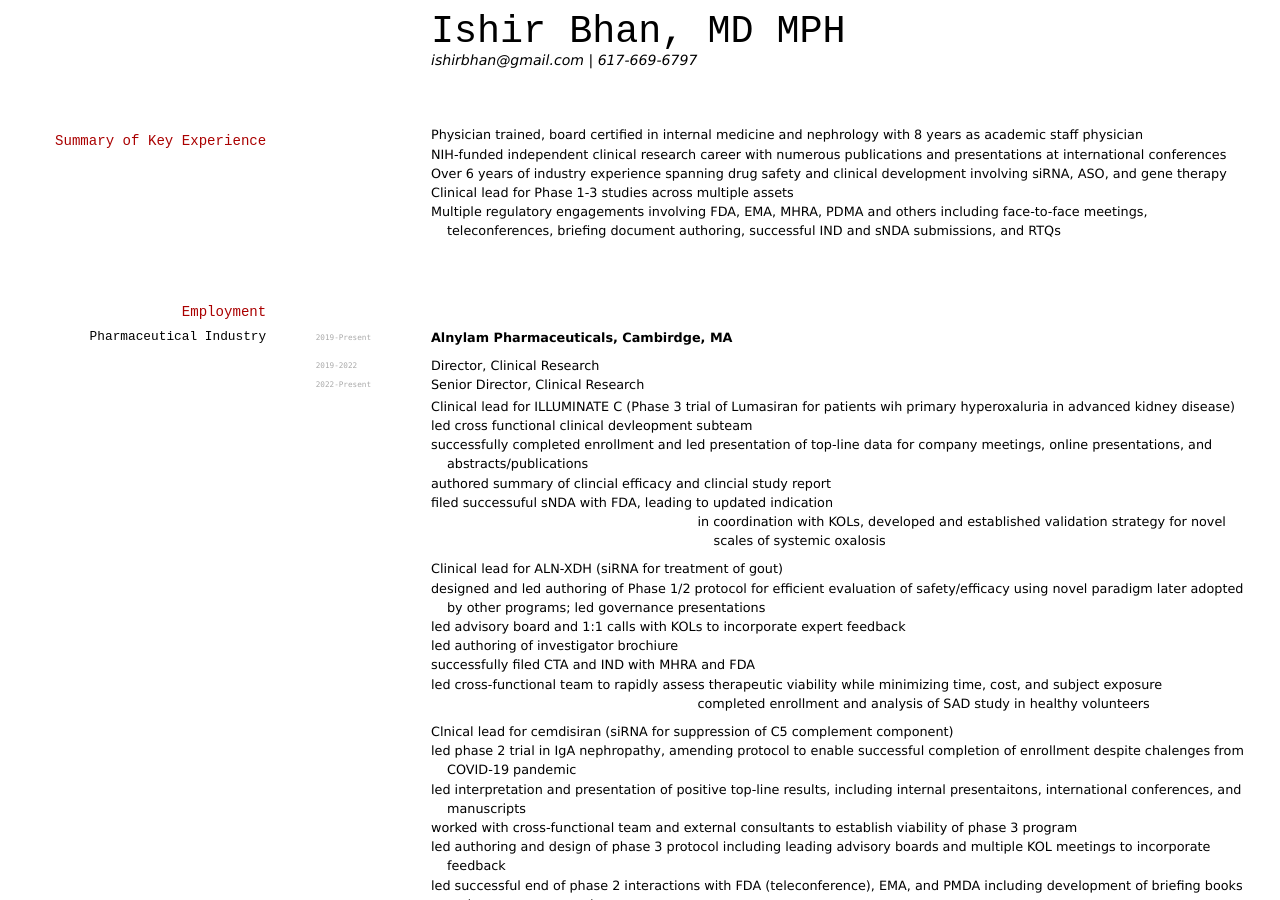
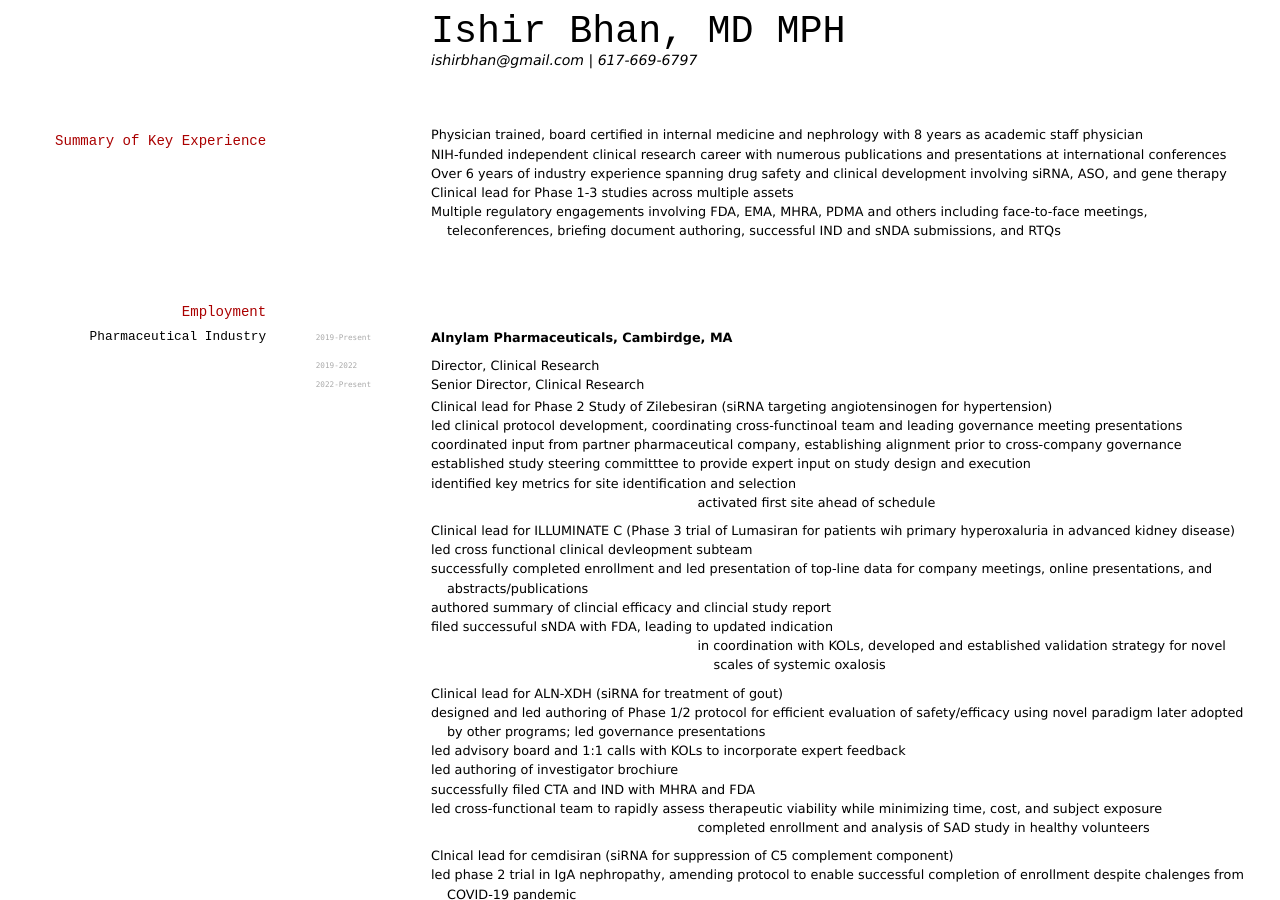
Before and after one commit to elipapa/markdown-cv, a Jekyll site: the page built from index.md, in a window 1280 px wide and 900 px high. Built offline with Jekyll 4.4.1, drawn with Linux system fonts in a browser that asks for light colours.

Commit message:
updated experience

```diff
--- a/index.md
+++ b/index.md
@@ -25,6 +25,13 @@
 `2019-Present` __Alnylam Pharmaceuticals, Cambirdge, MA__
 >  `2019-2022` Director, Clinical Research
 >  `2022-Present` Senior Director, Clinical Research
+
+- Clinical lead for Phase 2 Study of Zilebesiran (siRNA targeting angiotensinogen for hypertension)
+* led clinical protocol development, coordinating cross-functinoal team and leading governance meeting presentations
+* coordinated input from partner pharmaceutical company, establishing alignment prior to cross-company governance
+* established study steering committtee to provide expert input on study design and execution
+* identified key metrics for site identification and selection
+* activated first site ahead of schedule
 
 - Clinical lead for ILLUMINATE C (Phase 3 trial of Lumasiran for patients wih primary hyperoxaluria in advanced kidney disease)
 * led cross functional clinical devleopment subteam
```
